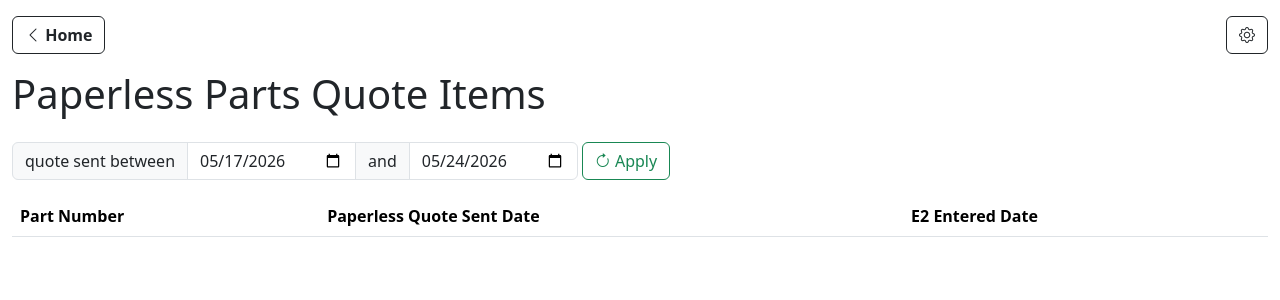
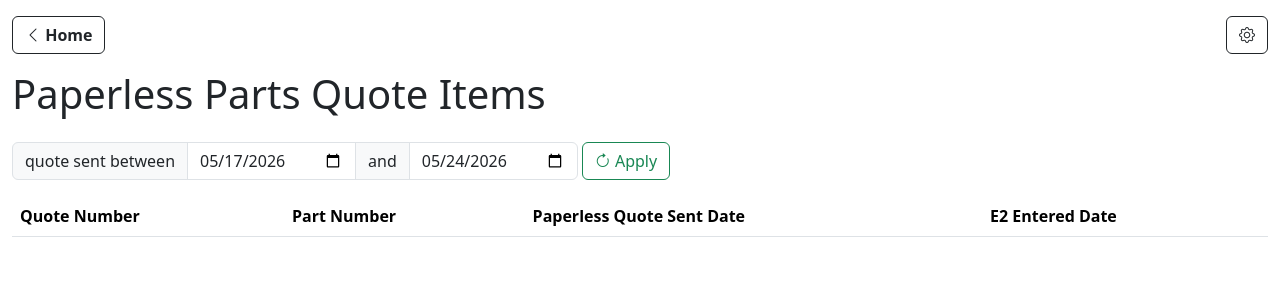
Before and after one commit to williamjacksn/e2-spy, a Flask app: page /paperless-parts/quote-items in a window 1280 px wide. Shown: the top 300 px of the page. Run offline with Flask 3, Linux system fonts and the light colour scheme; data that the repository does not hold is empty; parts of the project's set-up code (start-up, migrations or seed data) failed here and were passed over.

Commit message:
Include quote number

```diff
--- a/e2_spy/db/app.py
+++ b/e2_spy/db/app.py
@@ -303,16 +303,18 @@
         self, start_date: dt.date, end_date: dt.date
     ) -> list[dict]:
         sql = """
-            select part_number, quote_sent_date
+            select quote_number, revision, part_number, quote_sent_date
             from paperless_parts_quote_items
             where part_number is not null
             and quote_sent_date > :start_date
             and quote_sent_date < :end_date
-            order by part_number, quote_sent_date
+            order by quote_number, revision nulls first, quote_sent_date, part_number
         """
         params = {"start_date": start_date, "end_date": end_date}
         return [
             {
+                "quote_number": r["quote_number"],
+                "revision_number": r["revision"],
                 "part_number": r["part_number"],
                 "quote_sent_date": dt.datetime.fromisoformat(r["quote_sent_date"]),
             }
--- a/e2_spy/templates/paperless-parts/quote-items.html
+++ b/e2_spy/templates/paperless-parts/quote-items.html
@@ -41,6 +41,7 @@
             <table class="table table-striped">
                 <thead class="bg-dark position-sticky text-light top-0">
                 <tr>
+                    <th>Quote Number</th>
                     <th>Part Number</th>
                     <th>Paperless Quote Sent Date</th>
                     <th>E2 Entered Date</th>
@@ -49,6 +50,7 @@
                 <tbody>
                 {% for row in ctx.parts %}
                     <tr>
+                        <td>{{ row.quote_number }}{% if row.revision_number is not none %} rev {{ row.revision_number }}{% endif %}</td>
                         <td>{{ row.part_number }}</td>
                         <td>{{ row.quote_sent_date.strftime('%Y-%m-%d %H:%S') }}</td>
                         {% if row.part_number in ctx.part_dates %}
```
